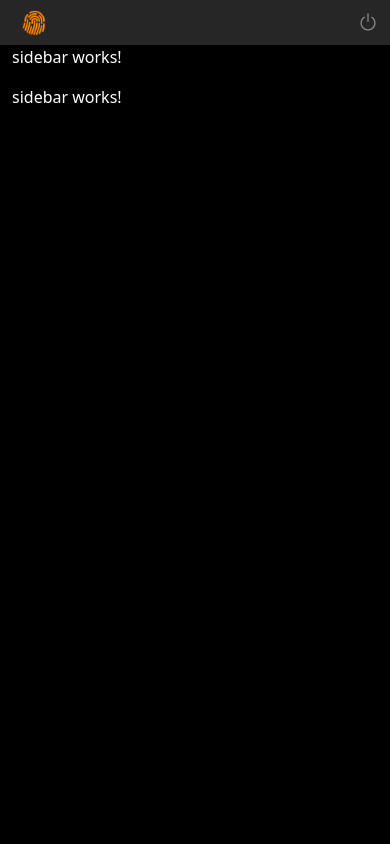
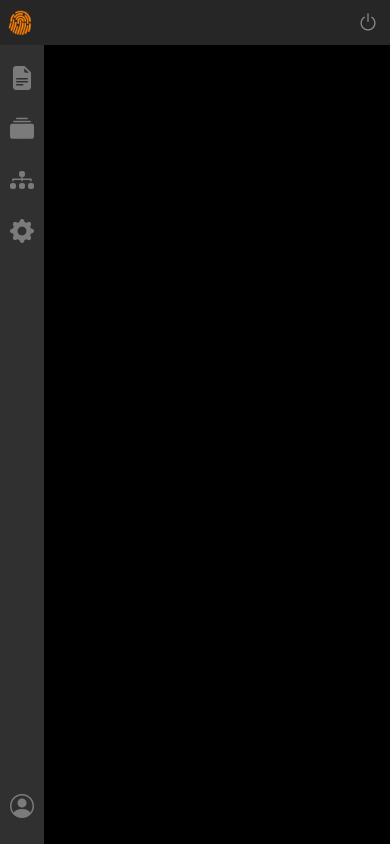
Before and after one commit to drodriguez5503/Conecta-Daw-tfg, an Angular app in the folder frontend/conecta/: page /backoffice/sidebar in a window 390 px wide. Built offline with nearby package versions, Linux system fonts and the light colour scheme.

Commit message:
header y sidebar del backoffice terminado. Falta el router-outlet + hacer responsive

```diff
--- a/frontend/conecta/src/app/backoffice/header-backoffice/header-backoffice.component.html
+++ b/frontend/conecta/src/app/backoffice/header-backoffice/header-backoffice.component.html
@@ -1,4 +1,4 @@
-<div class="header-backoffice z-3 container-fluid d-flex justify-content-between align-items-center">
+<div class="header-backoffice container-fluid d-flex justify-content-between align-items-center fixed-top">
     <img src="naranja.png" alt="Logo" class="logo" />
-    <i class="power bi bi-power"></i>
+    <i class="power bi bi-power hover-click"></i>
 </div>
--- a/frontend/conecta/src/app/backoffice/header-backoffice/header-backoffice.component.scss
+++ b/frontend/conecta/src/app/backoffice/header-backoffice/header-backoffice.component.scss
@@ -1,14 +1,24 @@
 .header-backoffice {
     background-color: #272626 !important;
+    z-index: 100 !important;
     .logo {
         width: 25px;
         margin-top: 10px;
-        margin-left: 10px;
+        margin-left: -4px;
         margin-right: 10px;
         margin-bottom: 10px;
     }
     .power {
         font-size: 20px;
-        color: #8e8e8e !important;
+        color: #8e8e8e;
+
+
+    }
+    .hover-click {
+        &:hover {
+            cursor: pointer;
+            color: #FF8200;
+            transform: scale(1.2);
+        }
     }
 }
--- a/frontend/conecta/src/app/backoffice/layout/layout.component.html
+++ b/frontend/conecta/src/app/backoffice/layout/layout.component.html
@@ -1,11 +1,10 @@
-<app-header-backoffice></app-header-backoffice>
 
-<div class="container">
-    <div>
+
+<div class="app-container">
+    <app-header-backoffice></app-header-backoffice>
+    <app-sidebar></app-sidebar>
+
+    <div class="main-content">
         <router-outlet></router-outlet>
     </div>
-
-    <div>
-        <app-sidebar></app-sidebar>
-    </div>
 </div>
--- a/frontend/conecta/src/app/backoffice/layout/layout.component.scss
+++ b/frontend/conecta/src/app/backoffice/layout/layout.component.scss
@@ -0,0 +1,7 @@
+.container-body {
+    background-color: #434343 !important;
+
+    .logo {
+        width: 500px;
+    }
+}
--- a/frontend/conecta/src/app/backoffice/sidebar/sidebar.component.html
+++ b/frontend/conecta/src/app/backoffice/sidebar/sidebar.component.html
@@ -1 +1,11 @@
-<p>sidebar works!</p>
+<aside class="sidebar z-1 container-fluid d-flex flex-column align-items-center">
+    <div class="container-logo-top d-flex flex-column align-items-center">
+        <i class="bi bi-file-earmark-text-fill hover-click"></i>
+        <i class="bi bi-collection-fill hover-click"></i>
+        <i class="bi bi-diagram-3-fill hover-click"></i>
+        <i class="bi bi-gear-fill hover-click"></i>
+    </div>
+    <div class="container-logo-top d-flex flex-column align-items-center">
+        <i class="bi bi-person-circle hover-click"></i>
+    </div>
+</aside>
--- a/frontend/conecta/src/app/backoffice/sidebar/sidebar.component.scss
+++ b/frontend/conecta/src/app/backoffice/sidebar/sidebar.component.scss
@@ -0,0 +1,54 @@
+.sidebar {
+    background-color: #303030 !important;
+    position: fixed; /* Fija el sidebar a la ventana del navegador */
+    top: 0;
+    left: 0;
+    height: 100vh; /* Ocupa el 100% de la altura de la ventana */
+    width: auto; /* Ajusta el ancho según el contenido o un valor fijo */
+    padding-top: 20px; /* Añade un poco de padding superior */
+    padding-bottom: 20px; /* Añade un poco de padding inferior */
+    display: flex;
+    flex-direction: column;
+    align-items: center; /* Centra los contenedores horizontalmente */
+    justify-content: space-between; /* Espacia los contenedores (top e bottom) */
+    z-index: 1; /* Establece el z-index por debajo del header */
+    padding-right: 10px; /* Espacio a la derecha del sidebar */
+    padding-left: 10px; /* Espacio a la izquierda del sidebar */
+    padding-top: 60px;
+}
+
+.container-logo-top {
+    display: flex;
+    flex-direction: column;
+    align-items: center;
+    color: #7B7B7B;
+
+    i {
+        font-size: 1.5rem; /* Ajusta el tamaño de los iconos */
+        margin-bottom: 15px; /* Espacio entre los iconos superiores */
+
+        &:last-child {
+            margin-bottom: 0; /* Elimina el margen inferior del último icono superior */
+        }
+    }
+}
+
+.container-logo-bottom {
+    display: flex;
+    align-items: center;
+    color: #7B7B7B;
+}
+
+.container-logo-bottom i {
+    font-size: 1.5rem; /* Ajusta el tamaño del icono inferior */
+}
+
+/* Efecto del sidebar al pasar el ratón por encima */
+.hover-click {
+    &:hover {
+        cursor: pointer;
+        color: #ffffff;
+        transform: scale(1.2);
+        transition: transform 0.2s ease-in-out; /* Añade una transición suave */
+    }
+}
```
